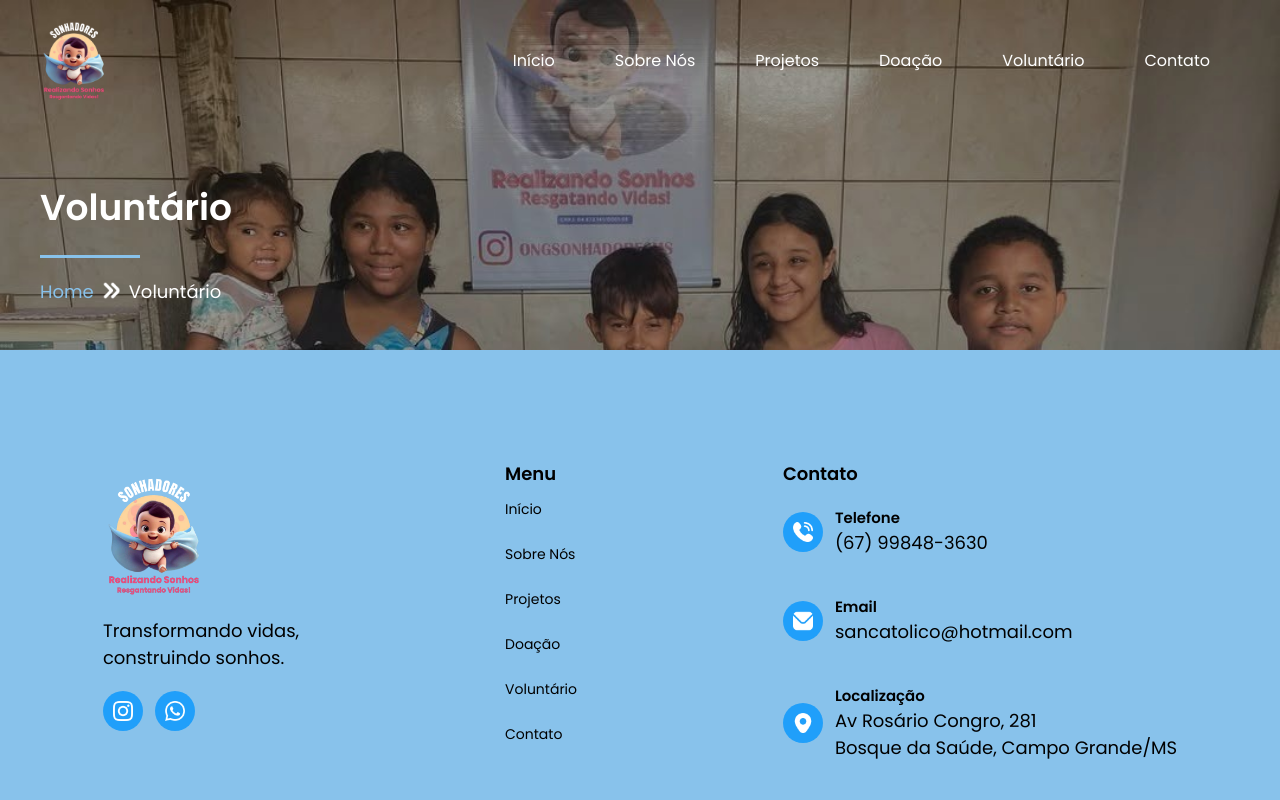
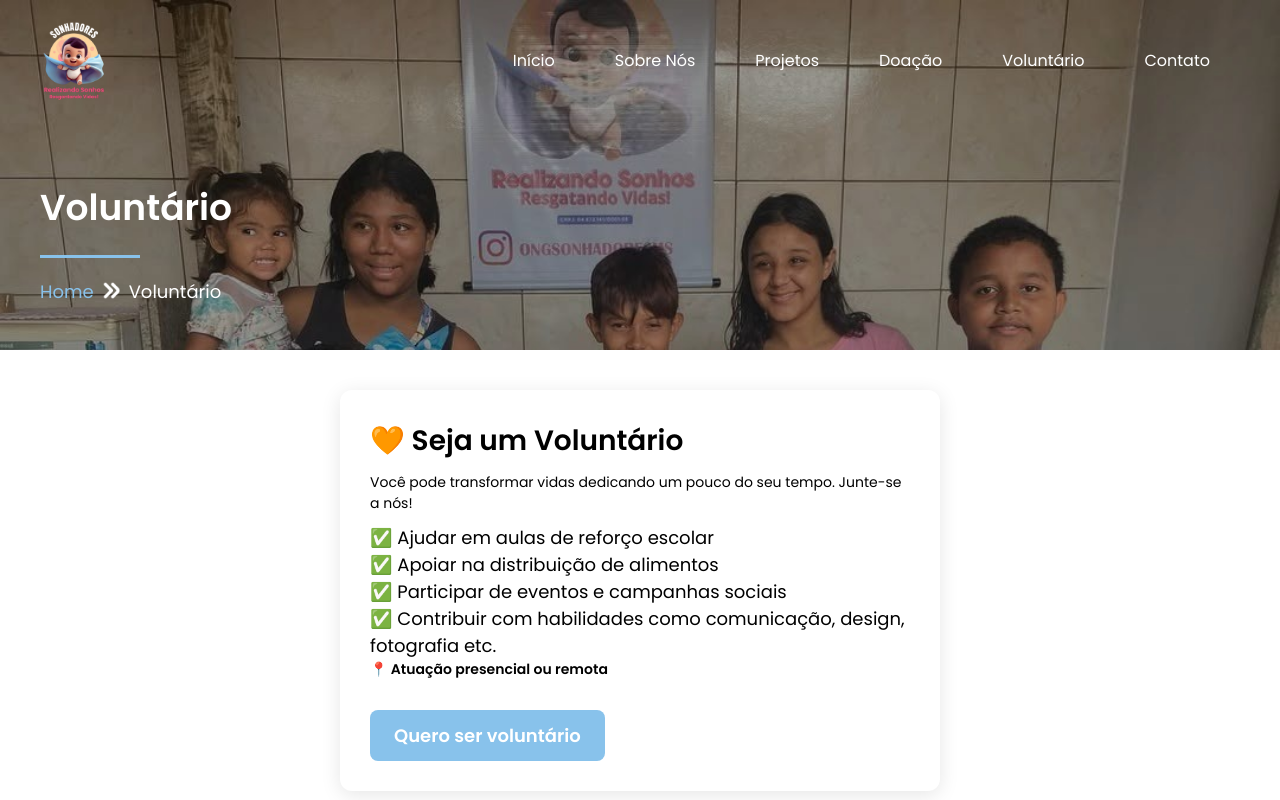
Before and after one commit to karleandrosilva/oscsonhadores, an Angular app: page /voluntario in a window 1280 px wide. Shown: the top 800 px of the page. Built offline with nearby package versions, Linux system fonts and the light colour scheme.

Commit message:
feat: adiona page voluntario

```diff
--- a/src/app/app.config.ts
+++ b/src/app/app.config.ts
@@ -1,5 +1,5 @@
 import { ApplicationConfig, provideBrowserGlobalErrorListeners, provideZoneChangeDetection, LOCALE_ID } from '@angular/core';
-import { provideRouter } from '@angular/router';
+import { provideRouter, withInMemoryScrolling } from '@angular/router';
 
 import { routes } from './app.routes';
 import { provideClientHydration, withEventReplay } from '@angular/platform-browser';
@@ -14,6 +14,13 @@ export const appConfig: ApplicationConfig = {
     { provide: LOCALE_ID, useValue: 'pt-BR' },
     provideBrowserGlobalErrorListeners(),
     provideZoneChangeDetection({ eventCoalescing: true }),
-    provideRouter(routes), provideClientHydration(withEventReplay())
+    provideRouter(routes), provideClientHydration(withEventReplay()),
+    provideRouter(
+      routes,
+      withInMemoryScrolling({
+        scrollPositionRestoration: 'top',
+        anchorScrolling: 'enabled',
+      })
+    )
   ]
 };
--- a/src/app/components/info-section/info-section.html
+++ b/src/app/components/info-section/info-section.html
@@ -38,7 +38,7 @@
         <p class="desc" [innerHTML]="texto"></p>
 
 
-        <a href="./pages/sobrenos.html">
+        <a routerLink="/sobre-nos">
 
             <button class="btn-2">Saiba Mais</button>
 
--- a/src/app/components/info-section/info-section.scss
+++ b/src/app/components/info-section/info-section.scss
@@ -5,6 +5,10 @@ h2 {
 
 .section-1  .btn-2 {
     background-color: var(--cor-primaria);
+}
+
+.section-1 .btn-2:hover {
+  background-color: var(--cor-secundaria);
 }
 
 .section-1 {
--- a/src/app/components/info-section/info-section.ts
+++ b/src/app/components/info-section/info-section.ts
@@ -1,9 +1,10 @@
 import { NgOptimizedImage } from '@angular/common';
 import { Component, Input } from '@angular/core';
+import { RouterLink } from '@angular/router';
 
 @Component({
   selector: 'app-info-section',
-  imports: [NgOptimizedImage],
+  imports: [NgOptimizedImage, RouterLink],
   templateUrl: './info-section.html',
   styleUrl: './info-section.scss',
 })
--- a/src/app/components/parallax-section/parallax-section.html
+++ b/src/app/components/parallax-section/parallax-section.html
@@ -7,7 +7,7 @@
     <p>Cada contribuição ajuda a levar amor, educação, saúde e esperança para crianças em situação de vulnerabilidade.
     </p>
 
-    <a href="../pages/doacao.html">
+    <a routerLink="/doacao">
         <button class="btn-2" id="testeee">Quero fazer uma doação
             <img class="svg" ngSrc="/icons/heart.png" width="20" height="20" alt="coração">
         </button>
--- a/src/app/components/parallax-section/parallax-section.ts
+++ b/src/app/components/parallax-section/parallax-section.ts
@@ -1,9 +1,10 @@
 import { NgOptimizedImage } from '@angular/common';
 import { Component } from '@angular/core';
+import { RouterLink } from '@angular/router';
 
 @Component({
   selector: 'app-parallax-section',
-  imports: [NgOptimizedImage],
+  imports: [NgOptimizedImage, RouterLink],
   templateUrl: './parallax-section.html',
   styleUrl: './parallax-section.scss',
 })
--- a/src/app/pages/doacao/doacao.scss
+++ b/src/app/pages/doacao/doacao.scss
@@ -6,37 +6,6 @@
   align-items: center;
   padding: 40px;
   gap: 40px;
-}
-
-.doacao-info {
-  flex: 1;
-  max-width: 600px;
-  background-color: white;
-  padding: 30px;
-  border-radius: 12px;
-  box-shadow: 0 4px 20px rgba(0, 0, 0, 0.1);
-}
-
-.doacao-info h2 {
-  font-size: 28px;
-  margin-bottom: 10px;
-}
-
-.doacao-info p {
-  font-size: 14px;
-  margin-bottom: 10px;
-}
-
-.doacao-lista {
-  list-style: none;
-  padding: 0;
-  margin: 20px 0;
-}
-
-.doacao-lista li {
-  font-size: 14px;
-  margin-bottom: 10px;
-  font-weight: bold;
 }
 
 .versiculo {
--- a/src/app/pages/voluntario/voluntario.html
+++ b/src/app/pages/voluntario/voluntario.html
@@ -1,2 +1,28 @@
 <app-header info-page="Voluntário"></app-header>
+<main>
+    <section id="voluntario" class="voluntario">
+        <div class="doacao-info">
+            <h2>🧡 Seja um Voluntário</h2>
+            <p>Você pode transformar vidas dedicando um pouco do seu tempo. Junte-se a nós!</p>
+
+            <ul>
+                <li>✅ Ajudar em aulas de reforço escolar</li>
+                <li>✅ Apoiar na distribuição de alimentos</li>
+                <li>✅ Participar de eventos e campanhas sociais</li>
+                <li>✅ Contribuir com habilidades como comunicação, design, fotografia etc.</li>
+            </ul>
+
+            <p><strong>📍 Atuação presencial ou remota</strong></p>
+
+            <a href="https://wa.me/5567998483630?text=Ol%C3%A1%2C%20quero%20ser%20volunt%C3%A1rio%20da%20ONG!"
+                target="_blank" class="btn-voluntario">
+                Quero ser voluntário
+            </a>
+        </div>
+    </section>
+
+
+    <app-parallax-section></app-parallax-section>
+
+</main>
 <app-footer></app-footer>
--- a/src/app/pages/voluntario/voluntario.scss
+++ b/src/app/pages/voluntario/voluntario.scss
@@ -0,0 +1,28 @@
+.doacao-info li {
+  list-style: none;
+
+}
+
+.voluntario {
+  display: flex;
+  justify-content: center;
+  align-items: center;
+  flex-direction: column;
+  padding: 40px;
+}
+
+.btn-voluntario {
+  display: inline-block;
+  background-color: var(--cor-primaria);
+  color: white;
+  padding: 12px 24px;
+  border-radius: 8px;
+  text-decoration: none;
+  font-weight: bold;
+  margin-top: 20px;
+  transition: background-color 0.3s;
+}
+
+.btn-voluntario:hover {
+  background-color: var(--cor-secundaria);
+}
--- a/src/app/pages/voluntario/voluntario.ts
+++ b/src/app/pages/voluntario/voluntario.ts
@@ -1,10 +1,12 @@
 import { Component } from '@angular/core';
 import { Header } from "../../components/header/header";
 import { Footer } from "../../components/footer/footer";
+import { Doacao } from '../doacao/doacao';
+import { ParallaxSection } from '../../components/parallax-section/parallax-section';
 
 @Component({
   selector: 'app-voluntario',
-  imports: [Header, Footer],
+  imports: [Header, ParallaxSection,Footer],
   templateUrl: './voluntario.html',
   styleUrl: './voluntario.scss',
 })
--- a/src/styles.scss
+++ b/src/styles.scss
@@ -60,6 +60,37 @@ h3 {
     height: 3px;
     background-color: var(--cor-primaria);
     margin: 20px 0;
+}
+
+.doacao-info {
+  flex: 1;
+  max-width: 600px;
+  background-color: white;
+  padding: 30px;
+  border-radius: 12px;
+  box-shadow: 0 4px 20px rgba(0, 0, 0, 0.1);
+}
+
+.doacao-info h2 {
+  font-size: 28px;
+  margin-bottom: 10px;
+}
+
+.doacao-info p {
+  font-size: 14px;
+  margin-bottom: 10px;
+}
+
+.doacao-lista {
+  list-style: none;
+  padding: 0;
+  margin: 20px 0;
+}
+
+.doacao-lista li {
+  font-size: 14px;
+  margin-bottom: 10px;
+  font-weight: bold;
 }
 
 @media (max-width: 890px){
```
